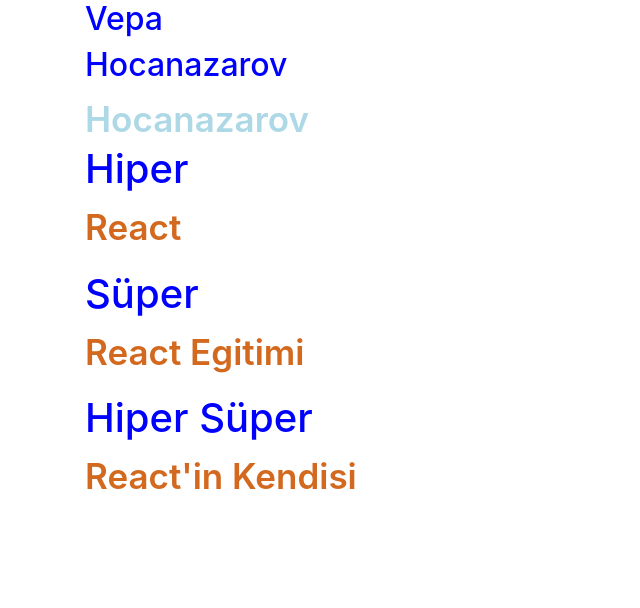
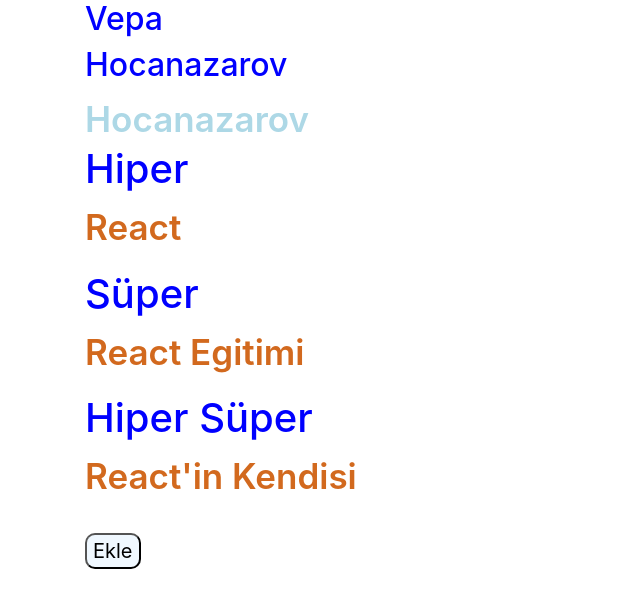
Before and after one commit to VepaHocanazarov/React-Egtimi-2.section-, a React (Create React App) app: page / in a window 1280 px wide. Shown: the top 608 px of the page, without its empty margins (0-640 px from the left). Built offline with nearby package versions, Linux system fonts and the light colour scheme.

Commit message:
Form componenti eklendi ve içerigi oluşturuldu

```diff
--- a/src/Arakatmann.js
+++ b/src/Arakatmann.js
@@ -1,6 +1,7 @@
 import React, { Component } from 'react'
 import Vepa from "./Vepa"
-import PropTypes from "prop-types"
+import PropTypes from "prop-types";
+import Form from "./Form";
 
 class Arakatmann extends Component {
 
@@ -37,6 +38,8 @@
           elements
        }
 
+       <Form/>
+
       </div>
     )
   }
--- a/src/Form.js
+++ b/src/Form.js
@@ -2,10 +2,15 @@
 import React, { Component } from 'react'
 
  class Form extends Component {
+
+    addButton()
+    {
+        console.log("hi");
+    }
   render() {
     return (
       <div>
-
+        <button onClick={this.addButton}>Ekle</button>
       </div>
     )
   }
```
